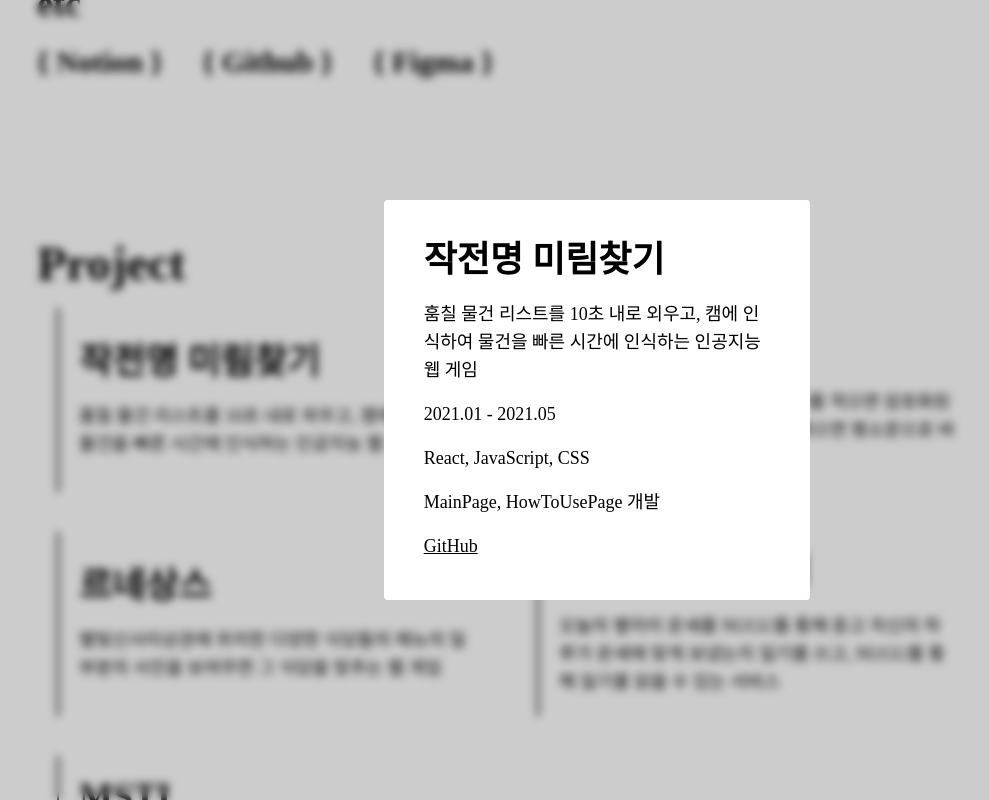
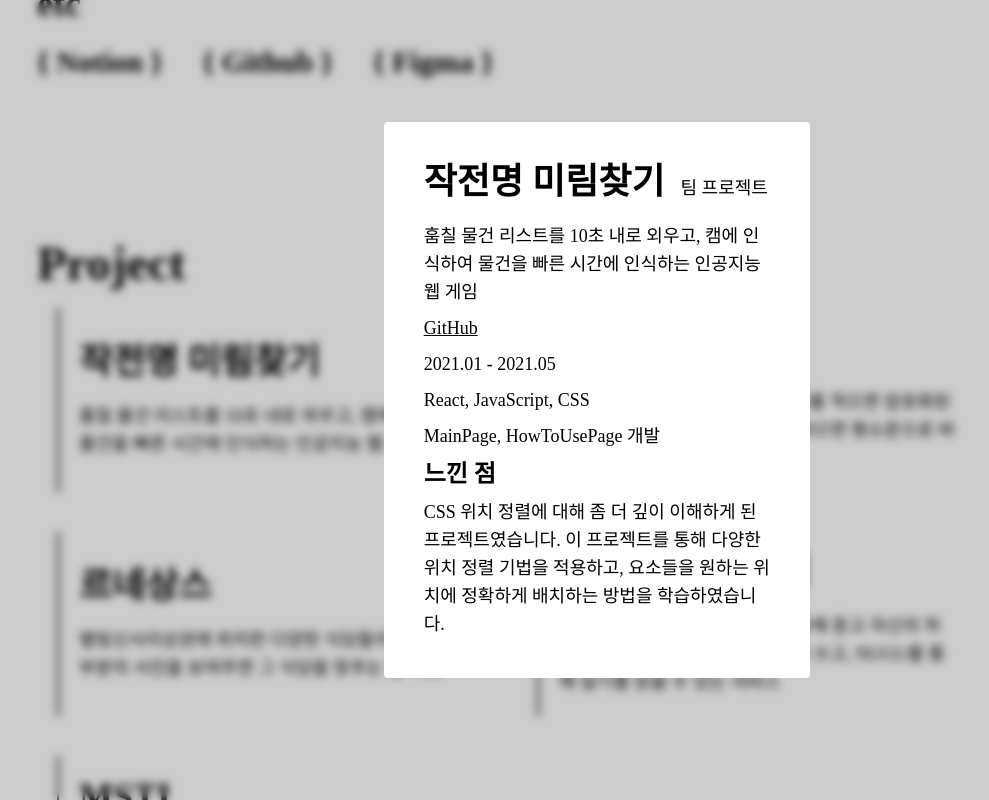
Before and after one commit to minse317/portfolio, a React (Vite) app: page / in a window 1280 px wide. Both pictures are taken after a click on the button 320 px from the left and 2340 px from the top of the page. Shown: the part 1940-2740 px from the top of the page, without its empty margins (43-1032 px from the left). Built offline with nearby package versions, Linux system fonts and the light colour scheme.

Commit message:
모달창 수정

```diff
--- a/src/components/ProjectModal.jsx
+++ b/src/components/ProjectModal.jsx
@@ -13,14 +13,16 @@ function ProjectModal({ project, onClose }) {
       onClick={handleOnClose}
       className="fixed inset-0 bg-black bg-opacity-20 backdrop-blur-sm flex justify-center items-center"
     >
-      <div className="bg-white p-10 rounded w-2/6 h-auto overflow-y-auto">
-        <h2 className="mb-5">{project.title}</h2>
-        <div className="space-y-4">
+      <div className="bg-white p-10 rounded w-2/6 h-auto">
+        <div className="flex items-baseline mb-5">
+          <h2 className="mr-4">{project.title}</h2>
+          <p>{project.type}</p>
+        </div>
+
+        <div className="space-y-2">
           <p>{project.desc}</p>
-          <p>{project.period}</p>
-          <p>{project.skill}</p>
-          <p>{project.role}</p>
-          <p>
+          <div className="flex">
+            <p className="mr-5">
               <a
                 href={project.link}
                 className="underline"
@@ -30,6 +32,24 @@ function ProjectModal({ project, onClose }) {
                 GitHub
               </a>
             </p>
+            {project.presentation && (
+              <p>
+                <a
+                  href={project.presentation}
+                  className="underline"
+                  target="_blank"
+                  rel="noopener noreferrer"
+                >
+                  발표 자료
+                </a>
+              </p>
+            )}
+          </div>
+          <p>{project.period}</p>
+          <p>{project.skill}</p>
+          <p>{project.role}</p>
+          <h4>느낀 점</h4>
+          <p className="whitespace-pre-wrap pt-0">{project.review}</p>
         </div>
       </div>
     </div>
--- a/src/constants/Index.jsx
+++ b/src/constants/Index.jsx
@@ -1,43 +1,62 @@
 export const project = [
   {
     title: '작전명 미림찾기',
+    type: '팀 프로젝트',
     desc: '훔칠 물건 리스트를 10초 내로 외우고, 캠에 인식하여 물건을 빠른 시간에 인식하는 인공지능 웹 게임',
     period: '2021.01 - 2021.05',
     skill: 'React, JavaScript, CSS',
     link: 'https://github.com/minse317/Mirim_TulGi',
     role: 'MainPage, HowToUsePage 개발',
+    review:
+      'CSS 위치 정렬에 대해 좀 더 깊이 이해하게 된 프로젝트였습니다. 이 프로젝트를 통해 다양한 위치 정렬 기법을 적용하고, 요소들을 원하는 위치에 정확하게 배치하는 방법을 학습하였습니다.',
   },
   {
     title: '대나무숲',
+    type: '개인 프로젝트',
     desc: '좋아하는 사람의 이름과 고백 문구를 적으면 암호화된 문구가 나오고, 이름과 암호문을 적으면 평소문으로 바꿔주는 사이트',
     period: '2021.01 - 2021.04',
     skill: 'HTML, CSS, JavaScript',
     link: 'https://github.com/minse317/bamboo',
     role: '디자인 및 개발',
+    review:
+      '암호화 기능을 구현하는 과정에서 책에서 배운 개념을 프로그램으로 구현하는 것이 어려움을 겪었습니다. 그러나 이러한 어려움을 극복하기 위해 노력하고 끊임없이 공부하며 문제를 해결해 나갔습니다. 이 프로젝트를 통해 책에서 배운 개념을 실제 프로그램으로 구현하고 문제 해결 능력을 향상시키는 경험을 얻을 수 있었습니다. 앞으로는 이러한 어려움에 더욱 능동적으로 대처하고, 더 나은 개발자로 성장해나가고자 합니다.',
   },
   {
     title: '르네상스',
+    type: '팀 프로젝트',
     desc: '별빛신사리상권에 위치한 다양한 식당들의 메뉴의 일부분의 사진을 보여주면 그 식당을 맞추는 웹 게임',
     period: '2021.01 - 2021.04',
     skill: 'React, JavaScript, CSS',
     link: 'https://github.com/minse317/Renaissance',
     role: '디자인 및 개발',
+    review:
+      '프로젝트를 처음 시작했을 때 리액트를 처음 하는 거라 공부하면서 프로젝트를 진행하는 것이 조금 어려웠습니다. 그러나 팀원들의 도움과 코드를 참고하면서 진행하며 많은 것을 얻을 수 있었습니다. 특히, 팀원들의 지원과 협력을 통해 프로젝트를 성공적으로 마무리할 수 있었습니다. 이 경험을 통해 리액트에 관한 공부를 시작하게 되었고, 새로운 도전에 대한 열정과 동기부여를 얻을 수 있었습니다. ',
   },
   {
     title: '나의 꼬마별 일기',
+    type: '팀 프로젝트',
     desc: '오늘의 별자리 운세를 NUGU를 통해 듣고 자신의 하루가 운세에 맞게 보냈는지 일기를 쓰고, NUGU를 통해 일기를 읽을 수 있는 서비스',
     period: '2020.05 - 2020.11',
     skill: 'NUGU, HTML, CSS',
     link: 'https://github.com/minse317/stardiary',
     role: '팀장, 기획, NUGU 예상 발화, 서비스 홍보용 웹사이트',
+    review:
+      '스마틴 앱 챌린지 공모를 위해 기획한 서비스는 제가 팀장으로 참여하게 된 것을 계기로, 친구들의 의견을  통합하고 갈등을 완화하는 방법에 대해 배울 수 있었습니다. 팀원들의 다양한 의견과 관점을 수용하며 합의점을 찾는 과정에서 협업 능력과 리더십을 향상시킬 수 있었습니다.\n 또한, 이 프로젝트에서는 인공지능 NUGU를 처음으로 활용하게 되었습니다. 처음에는 NUGU와의 상호작용이 어색하게 느껴졌지만, 시간이 지남에 따라 원하는 기능을 구현하고 활용하는 방법을 익힐 수 있었습니다. 이러한 새로운 기술을 배우고 익히는 과정은 저에게 큰 성취감과 즐거움을 주었습니다.\n 이 프로젝트를 통해 새로운 도전과 학습의 경험을 얻을 수 있었습니다. 팀원들과의 협업과 의견 조율, 그리고 새로운 기술의 습득을 통해 저의 개인적인 성장과 함께 저희 팀의 프로젝트 성공을 이루어낼 수 있었습니다.',
+    presentation:
+      'https://drive.google.com/file/d/1507oBRHdCR4SC_SE2qV_WiTMzHxh9OqZ/view',
   },
   {
     title: 'MSTI',
+    type: '팀 프로젝트',
     desc: '설문을 통해 자신의 향수 취향을 알 수 있는 향수 MBTI',
     period: '2020.05 - 2020.11',
     skill: 'Python',
     link: 'https://github.com/minse317/MSTI',
     role: '설문 페이지, 결과 도출 페이지 디자인 및 개발 ',
+    review:
+      '같이 프로젝트를 한 친구와 향수라는 공통된 관심사를 바탕으로 향수 MBTI를 기획했습니다. 파이썬을 활용한 프로젝트를 진행하면서 많은 것을 배우고 성장할 수 있었습니다. 물론 몇몇 부분에서 아쉬움이 남기도 했지만, 이러한 경험을 통해 더 나은 방향을 찾아나갈 수 있는 동기를 얻을 수 있었습니다.',
+    presentation:
+      'https://drive.google.com/file/d/1IgicbNgI9hWYzvaln2jL2GuwTi299FKz/view',
   },
 ]
 
--- a/src/index.css
+++ b/src/index.css
@@ -16,6 +16,10 @@ h3 {
   @apply text-3xl font-semibold;
 }
 
+h4 {
+  @apply text-2xl font-semibold;
+}
+
 p {
   @apply text-lg font-medium;
 }
```
Lines whose indentation alone changed are shown as unchanged.
